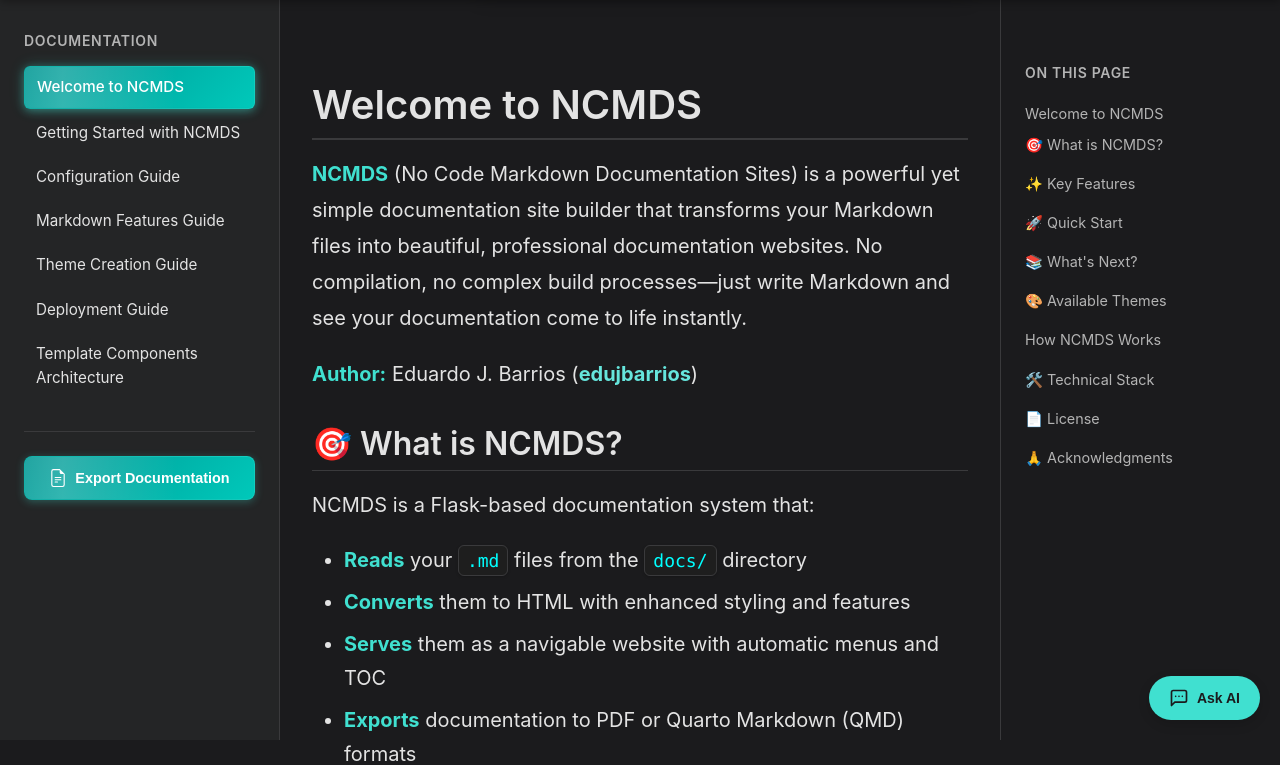
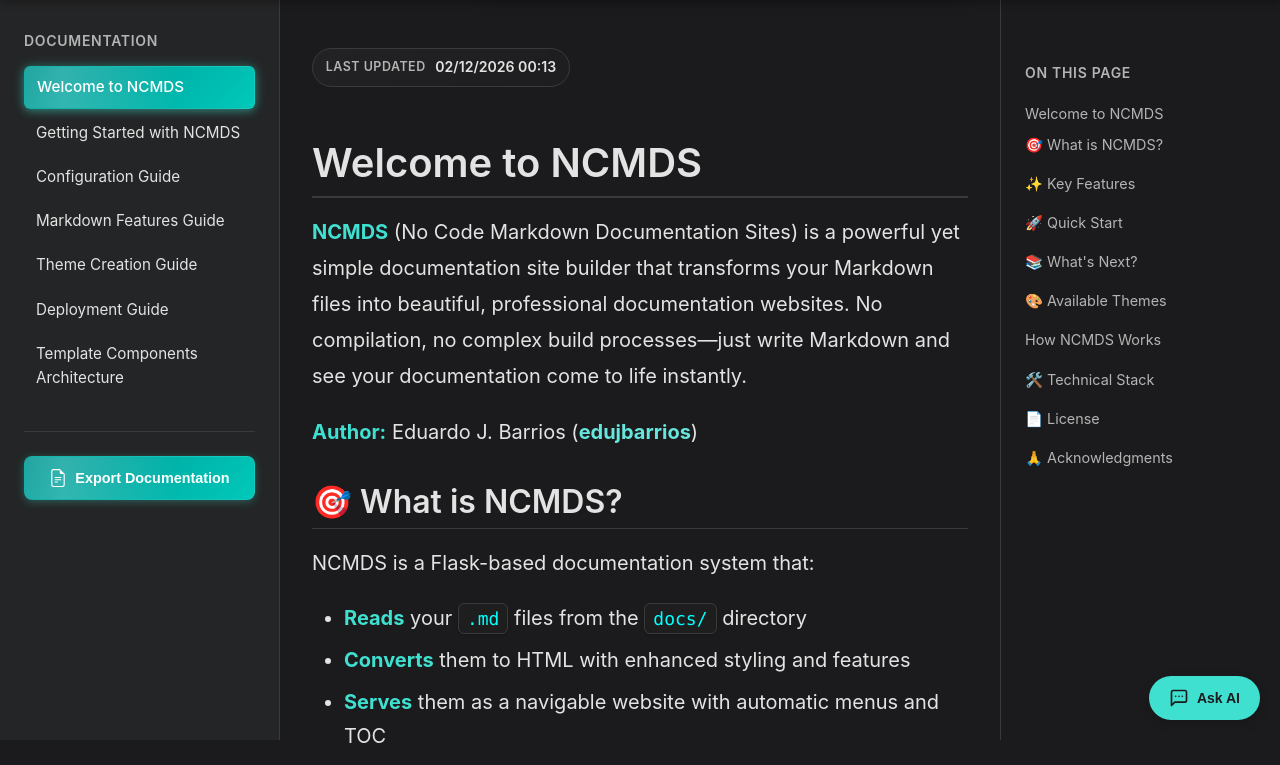
Before and after one commit to edujbarrios/ncmds, a Flask app: page /docs/01-index in a window 1280 px wide. Shown: the part 60-825 px from the top of the page. Run offline with Flask 3, Linux system fonts and the light colour scheme; some libraries are stand-ins or nearby versions.

Commit message:
added a last updated note on top of the pages to let people now when a certain document was last updated

```diff
--- a/ncmds.py
+++ b/ncmds.py
@@ -20,6 +20,7 @@
 import sys
 import re
 import markdown
+from datetime import datetime
 from pathlib import Path
 from flask import Flask, render_template, send_from_directory, abort, jsonify, request
 
@@ -172,6 +173,11 @@
         result = self.processor.convert(content)
         result['path'] = path
 
+        # Expose file modification time for per-document metadata in the UI.
+        modified_at = datetime.fromtimestamp(doc_path.stat().st_mtime)
+        result['last_updated_display'] = modified_at.strftime('%d/%m/%Y %H:%M')
+        result['last_updated_iso'] = modified_at.isoformat(timespec='seconds')
+
         return result
 
 
@@ -230,6 +236,8 @@
         navigation=site.navigation,
         prev_doc=prev_doc,
         next_doc=next_doc,
+        doc_last_updated=doc.get('last_updated_display'),
+        doc_last_updated_iso=doc.get('last_updated_iso'),
         config=config
     )
 
--- a/static/default_theme/content.css
+++ b/static/default_theme/content.css
@@ -213,3 +213,39 @@
 .markdown-body a {
     font-weight: bold;
 }
+
+/* Document metadata */
+.doc-meta {
+    display: inline-flex;
+    align-items: center;
+    gap: 0.6rem;
+    margin-bottom: 1.2rem;
+    margin-left: auto;
+    padding: 0.45rem 0.8rem;
+    border: 1px solid var(--border-color);
+    border-radius: 999px;
+    background: linear-gradient(135deg, rgba(255, 255, 255, 0.03), rgba(255, 255, 255, 0.01));
+}
+
+.doc-meta-label {
+    color: var(--text-secondary);
+    font-size: 0.78rem;
+    text-transform: uppercase;
+    letter-spacing: 0.04em;
+    font-weight: 600;
+}
+
+.doc-meta-value {
+    color: var(--text-color);
+    font-size: 0.88rem;
+    font-weight: 600;
+}
+
+@media (max-width: 768px) {
+    .doc-meta {
+        margin-left: 0;
+        display: flex;
+        width: fit-content;
+        max-width: 100%;
+    }
+}
--- a/templates/layout.html
+++ b/templates/layout.html
@@ -10,6 +10,13 @@
         <!-- Main Content -->
         <main class="main-content">
             <div class="content-wrapper">
+                {% if doc_last_updated %}
+                <div class="doc-meta" aria-label="Metadatos del documento">
+                    <span class="doc-meta-label">{{ config.ui_text.last_updated_label or 'Last updated' }}</span>
+                    <time class="doc-meta-value" {% if doc_last_updated_iso %}datetime="{{ doc_last_updated_iso }}"{% endif %}>{{ doc_last_updated }}</time>
+                </div>
+                {% endif %}
+
                 <article class="markdown-body">
                     {{ content|safe }}
                 </article>
```
Also changed, not shown: README.md, images/mainpage_v2.png (added).
